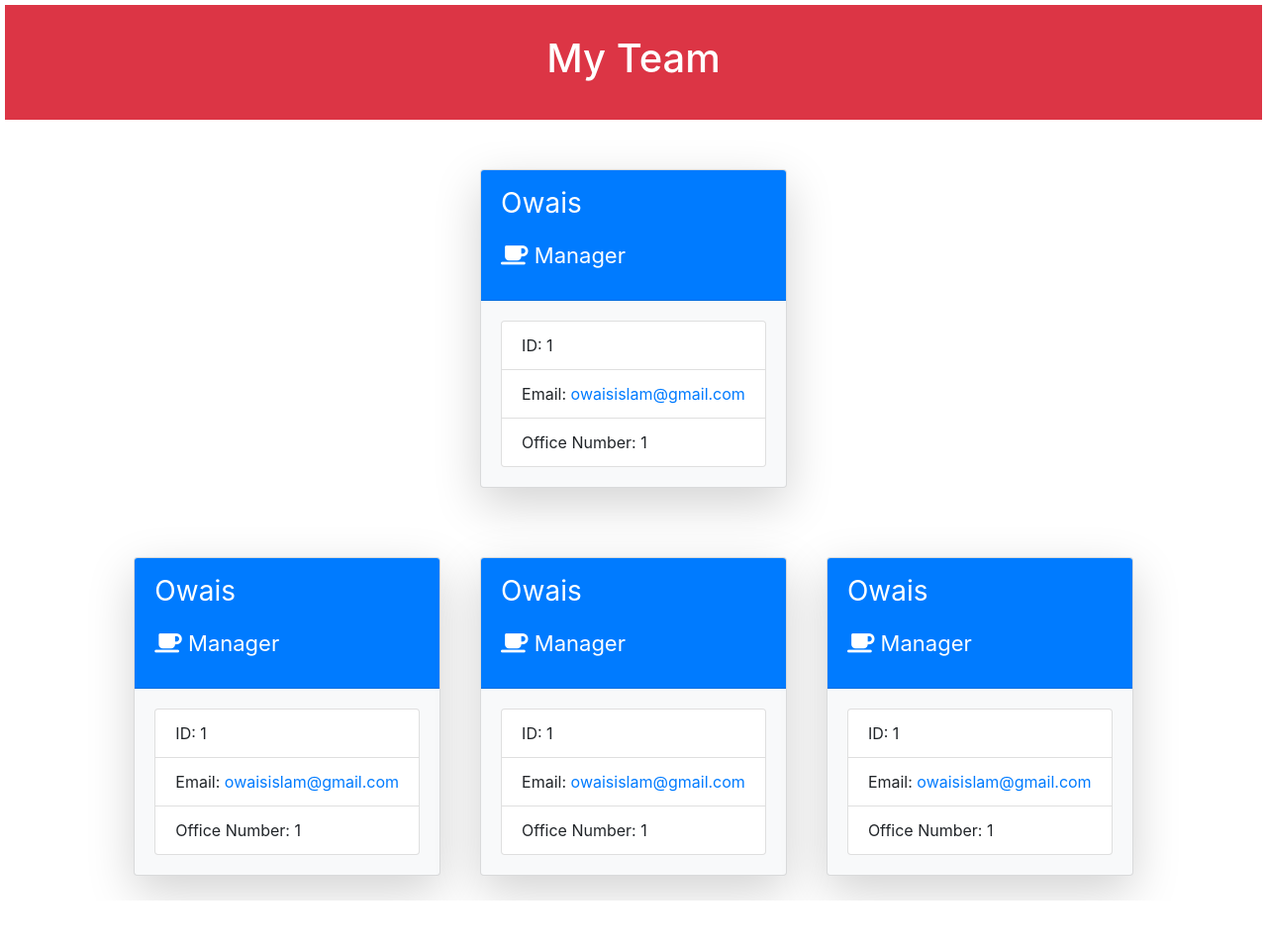
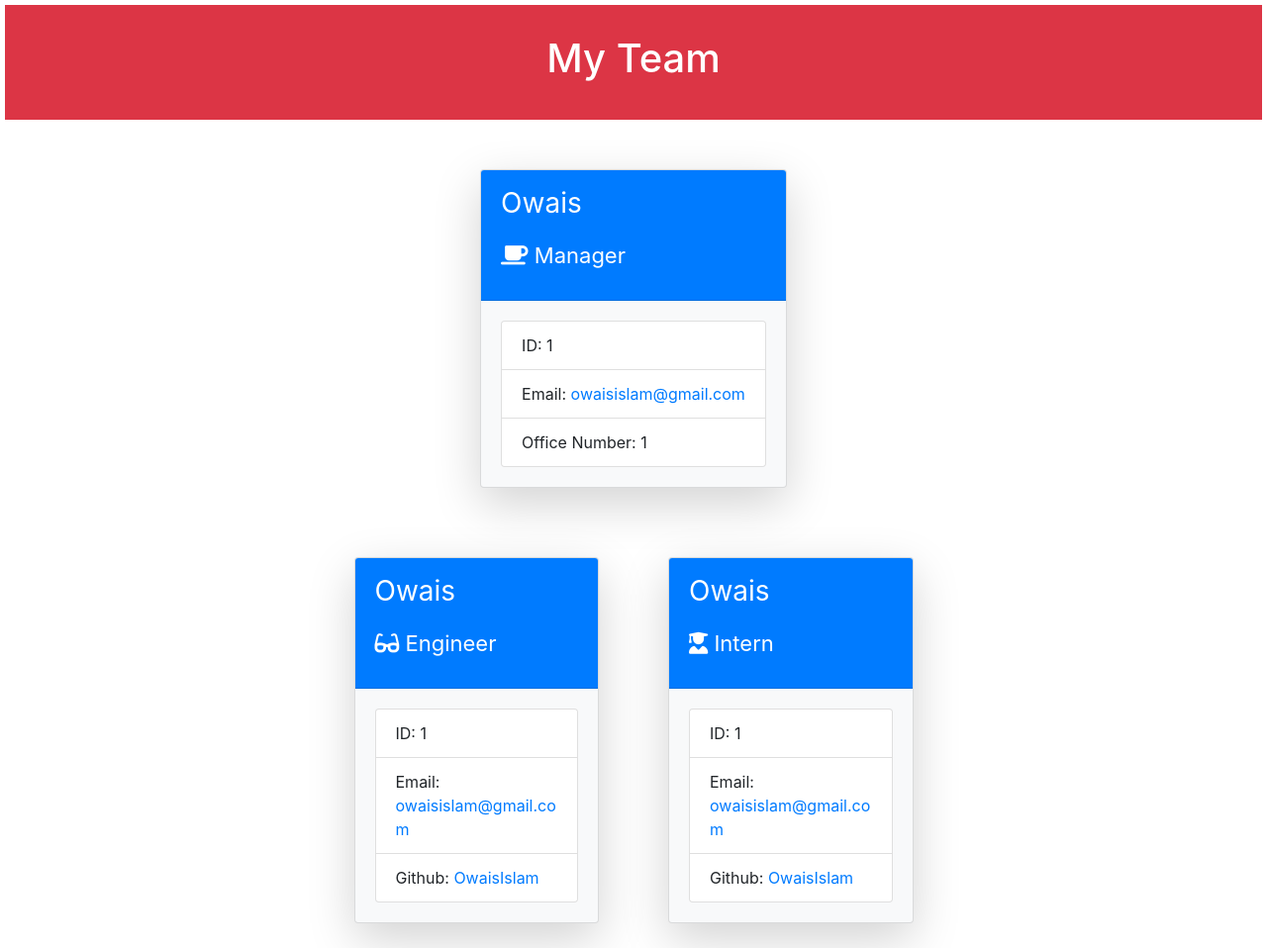
Before and after one commit to OwaisIslam/team-profile-generator, a website: page dist/team.html in a window 1280 px wide. Shown: the whole page at 99% size. Before the commit the page ends 910 px from the top, so only its background shows below. Drawn offline with nearby package versions, Linux system fonts and the light colour scheme.

Commit message:
updated employee layout

```diff
--- a/dist/style.css
+++ b/dist/style.css
@@ -15,11 +15,13 @@ header {
     margin-top: 50px;
 }
 
-#manager-name {
+#manager-name,
+#employee-name {
     font-size: 28px;
 }
 
-#manager-role {
+#manager-role,
+#employee-role {
     font-size: 22px;
 }
 
--- a/dist/team.html
+++ b/dist/team.html
@@ -33,46 +33,42 @@
             </div>
         </section>
         <section class="team">
+            <div class="container-fluid">
+                <div class="row justify-content-center">
+                    <div class="col-3">
                         <div class="card shadow-lg bg-light rounded employee">
                             <div class="card-header text-white bg-primary">
-                    <p id="manager-name">Owais</p>
-                    <p id="manager-role"><i class="fas fa-coffee"></i> Manager</p>
+                                <p id="employee-name">Owais</p>
+                                <p id="employee-role"><i class="fas fa-glasses"></i> Engineer</p>
                             </div>
                             <div class="card-body">
                                 <ul class="list-group">
                                     <li class="list-group-item">ID: 1</li>
                                     <li class="list-group-item">Email: <a
                                             href="mailto:owaisislam@gmail.com">owaisislam@gmail.com</a></li>
-                        <li class="list-group-item">Office Number: 1</li>
+                                    <li class="list-group-item">Github: <a href="https://github.com/OwaisIslam"
+                                            target="_blank">OwaisIslam</a></li>
                                 </ul>
                             </div>
                         </div>
+                    </div>
+                    <div class="col-3">
                         <div class="card shadow-lg bg-light rounded employee">
                             <div class="card-header text-white bg-primary">
-                    <p id="manager-name">Owais</p>
-                    <p id="manager-role"><i class="fas fa-coffee"></i> Manager</p>
+                                <p id="employee-name">Owais</p>
+                                <p id="employee-role"><i class="fas fa-user-graduate"></i> Intern</p>
                             </div>
                             <div class="card-body">
                                 <ul class="list-group">
                                     <li class="list-group-item">ID: 1</li>
                                     <li class="list-group-item">Email: <a
                                             href="mailto:owaisislam@gmail.com">owaisislam@gmail.com</a></li>
-                        <li class="list-group-item">Office Number: 1</li>
+                                    <li class="list-group-item">Github: <a href="https://github.com/OwaisIslam"
+                                            target="_blank">OwaisIslam</a></li>
                                 </ul>
                             </div>
                         </div>
-            <div class="card shadow-lg bg-light rounded employee">
-                <div class="card-header text-white bg-primary">
-                    <p id="manager-name">Owais</p>
-                    <p id="manager-role"><i class="fas fa-coffee"></i> Manager</p>
                     </div>
-                <div class="card-body">
-                    <ul class="list-group">
-                        <li class="list-group-item">ID: 1</li>
-                        <li class="list-group-item">Email: <a
-                                href="mailto:owaisislam@gmail.com">owaisislam@gmail.com</a></li>
-                        <li class="list-group-item">Office Number: 1</li>
-                    </ul>
                 </div>
             </div>
         </section>
```
Lines whose indentation alone changed are shown as unchanged.
